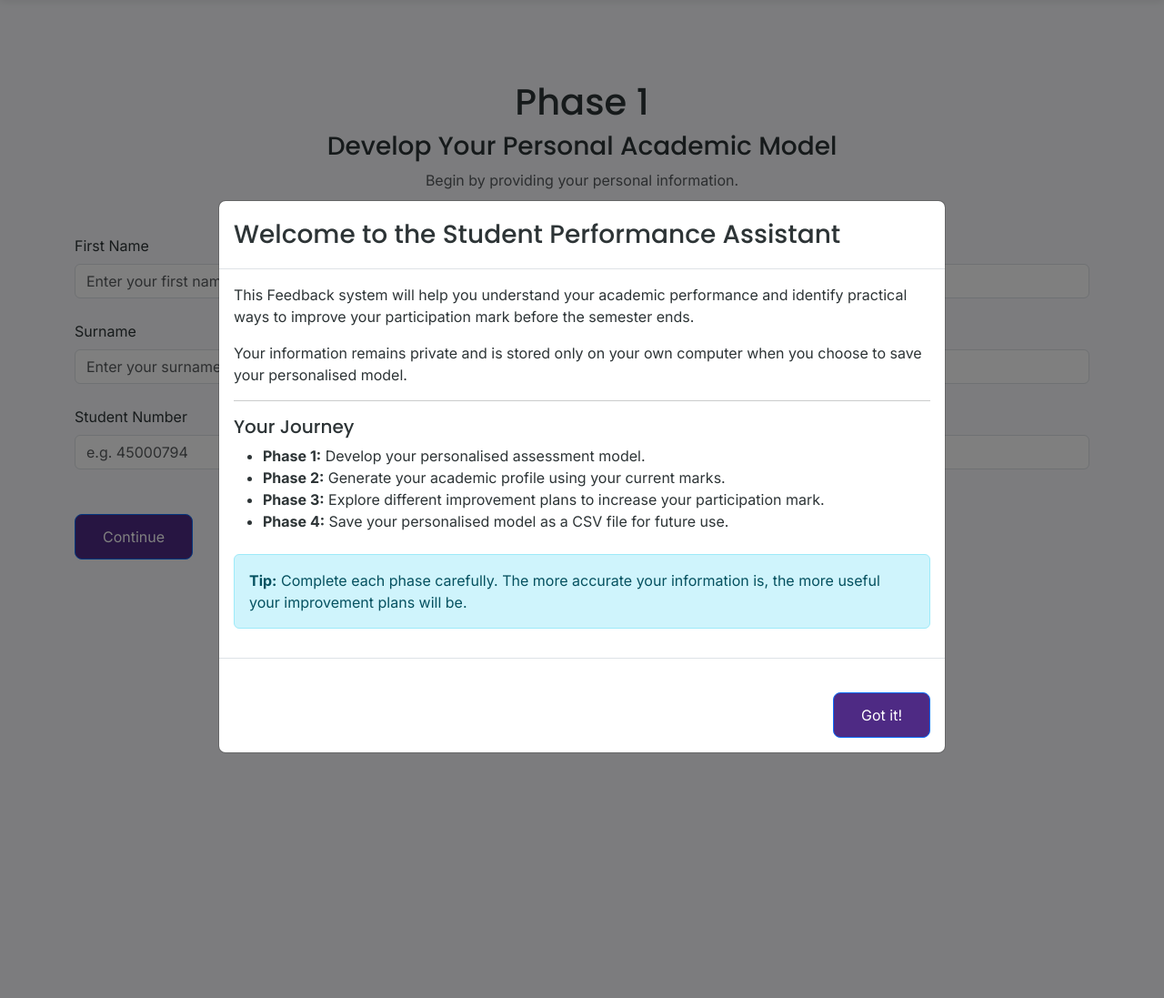
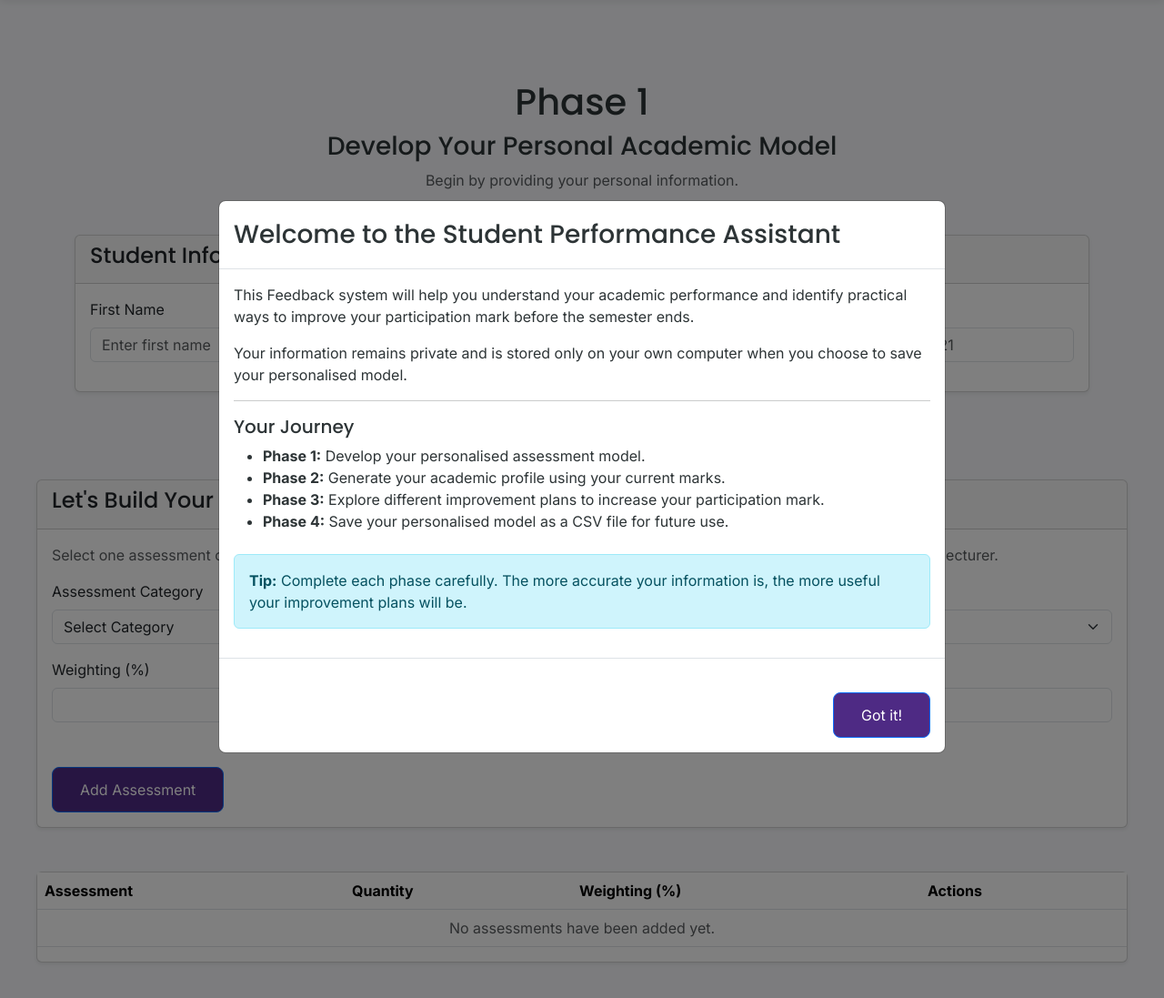
Before and after one commit to 45000794Ndlakuse/Student-Performance-Assistant, a Flask app: page /phase1 in a window 1280 px wide. Shown: the part 70-1167 px from the top of the page at 91% size. Run offline with Flask 3, Linux system fonts and the light colour scheme.

Commit message:
Implent phase 1 functionality

```diff
--- a/frontend/static/js/app.js
+++ b/frontend/static/js/app.js
@@ -1 +1,193 @@
 console.log("Student Performance Assistant Loaded.");
+
+// ==========================================
+// Journey Introduction Model
+// ==========================================
+
+//const journeyModalElement = document.getElementById("journeyModal");
+
+//if (journeyModalElement) {
+//
+//    const journeyModal = new bootstrap.Modal(journeyModalElement);
+
+//    journeyModal.show();
+
+//}
+
+document.addEventListener("DOMContentLoaded", () => {
+
+    const category = document.getElementById("assessmentCategory");
+    const quantityContainer = document.getElementById("quantityContainer");
+
+    if (!category) return;
+
+    category.addEventListener("change", function () {
+
+        const multipleCategories = [
+            "Class Test",
+            "Assignment",
+            "Practical Assignment",
+            "Attendance"
+        ];
+
+        if (multipleCategories.includes(this.value)) {
+
+            quantityContainer.style.display = "block";
+
+        } else {
+
+            quantityContainer.style.display = "none";
+
+        }
+
+    });
+
+});
+
+// ==========================================
+// Assessment Builder
+// ==========================================
+
+const addButton = document.getElementById("addAssessment");
+const tableBody = document.getElementById("assessmentTableBody");
+
+const assessmentCategory = document.getElementById("assessmentCategory");
+const assessmentQuantity = document.getElementById("assessmentQuantity");
+const assessmentWeight = document.getElementById("assessmentWeight");
+
+let assessments = [];
+
+if (addButton) {
+
+    addButton.addEventListener("click", () => {
+
+        const category = assessmentCategory.value;
+        const quantity = assessmentQuantity.value || 1;
+        const weight = assessmentWeight.value;
+
+        if (!category) {
+
+            alert("Please select an assessment category.");
+
+            return;
+
+        }
+
+        if (!weight) {
+
+            alert("Please enter the weighting.");
+
+            return;
+
+        }
+
+        if (assessments.some(item => item.category === category)) {
+
+            alert("This assessment category has already been added.");
+
+            return;
+
+        }
+
+        assessments.push({
+
+            category,
+            quantity,
+            weight
+
+        });
+
+        renderAssessmentTable();
+
+        assessmentCategory.selectedIndex = 0;
+        assessmentQuantity.value = "";
+        assessmentWeight.value = "";
+        quantityContainer.style.display = "none";
+
+    });
+
+}
+
+function renderAssessmentTable() {
+
+    tableBody.innerHTML = "";
+
+    assessments.forEach((assessment, index) => {
+
+        tableBody.innerHTML += `
+
+        <tr>
+
+            <td>${assessment.category}</td>
+
+            <td>${assessment.quantity}</td>
+
+            <td>${assessment.weight}%</td>
+
+            <td>
+
+                <button
+                    class="btn btn-sm btn-warning edit-btn"
+                    data-index="${index}">
+
+                    Edit
+
+                </button>
+
+                <button
+                    class="btn btn-sm btn-danger delete-btn"
+                    data-index="${index}">
+
+                    Delete
+
+                </button>
+
+            </td>
+
+        </tr>
+
+        `;
+
+    });
+
+    attachButtonEvents();
+
+}
+
+function attachButtonEvents() {
+
+    document.querySelectorAll(".delete-btn").forEach(button => {
+
+        button.onclick = function () {
+
+            const index = this.dataset.index;
+
+            assessments.splice(index, 1);
+
+            if (assessments.length === 0) {
+
+                tableBody.innerHTML = `
+
+                <tr>
+
+                    <td colspan="4" class="text-center text-muted">
+
+                        No assessments have been added yet.
+
+                    </td>
+
+                </tr>
+
+                `;
+
+                return;
+
+            }
+
+            renderAssessmentTable();
+
+        };
+
+    });
+
+}
--- a/frontend/templates/phase1.html
+++ b/frontend/templates/phase1.html
@@ -27,9 +27,19 @@ assessment model.
 
     </div>
 
-    <form>
+    <div class="card shadow-sm mb-5">
 
-        <div class="mb-4">
+        <div class="card-header">
+
+            <h4>Student Information</h4>
+
+        </div>
+
+        <div class="card-body">
+
+            <div class="row">
+
+                <div class="col-lg-3 col-md-6 mb-3">
 
                     <label class="form-label">
                         First Name
@@ -38,11 +48,12 @@ assessment model.
                     <input
                         type="text"
                         class="form-control"
-                placeholder="Enter your first name">
+                        id="firstName"
+                        placeholder="Enter first name">
 
                 </div>
 
-        <div class="mb-4">
+                <div class="col-lg-3 col-md-6 mb-3">
 
                     <label class="form-label">
                         Surname
@@ -51,11 +62,12 @@ assessment model.
                     <input
                         type="text"
                         class="form-control"
-                placeholder="Enter your surname">
+                        id="surname"
+                        placeholder="Enter surname">
 
                 </div>
 
-        <div class="mb-4">
+                <div class="col-lg-3 col-md-6 mb-3">
 
                     <label class="form-label">
                         Student Number
@@ -64,31 +76,206 @@ assessment model.
                     <input
                         type="text"
                         class="form-control"
+                        id="studentNumber"
                         placeholder="e.g. 45000794">
+
+                </div>
+
+                <div class="col-lg-3 col-md-6 mb-3">
+
+                    <label class="form-label">
+                        Module
+                    </label>
+
+                    <input
+                        type="text"
+                        class="form-control"
+                        id="module"
+                        placeholder="e.g. CMPG321">
+
+                </div>
+
+            </div>
+
+        </div>
+
+    </div>
+
+</div>
+
+</div>
+
+<div class="card shadow-sm">
+
+    <div class="card-header">
+
+        <h4>
+
+            Let's Build Your Assessment Plan
+
+        </h4>
+
+    </div>
+
+    <div class="card-body">
+
+        <p class="text-muted">
+
+            Select one assessment category at a time.
+            After adding it, continue until your assessment
+            plan matches the one provided by your lecturer.
+
+        </p>
+
+        <div class="mb-3">
+
+            <label class="form-label">
+
+                Assessment Category
+
+            </label>
+
+            <select
+                class="form-select"
+                id="assessmentCategory">
+
+                <option selected disabled>
+
+                    Select Category
+
+                </option>
+
+                <option>
+
+                    Semester Test
+
+                </option>
+
+                <option>
+
+                    Class Test
+
+                </option>
+
+                <option>
+
+                    Assignment
+
+                </option>
+
+                <option>
+
+                    Project
+
+                </option>
+
+                <option>
+
+                    Practical Assignment
+
+                </option>
+
+                <option>
+
+                    Attendance
+
+                </option>
+
+            </select>
+
+        </div>
+
+        <div
+            class="mb-3"
+            id="quantityContainer"
+            style="display:none;">
+
+            <label class="form-label">
+
+                Number of Assessments
+
+            </label>
+
+            <input
+                type="number"
+                class="form-control"
+                min="1"
+                id="assessmentQuantity">
+
+        </div>
+
+        <div class="mb-4">
+
+            <label class="form-label">
+
+                Weighting (%)
+
+            </label>
+
+            <input
+                type="number"
+                class="form-control"
+                min="1"
+                max="100"
+                id="assessmentWeight">
+
 
         </div>
 
         <button
             class="btn btn-primary"
-            type="button">
+            type="button"
+            id="addAssessment">
 
-            Continue
+            Add Assessment
 
         </button>
+    </div>
 
-    </form>
+</div>
 
+<div class="card shadow-sm mt-5">
+
+    <table class="table table-hover" id="assessmentTable">
+
+    <thead>
+
+        <tr>
+
+            <th>Assessment</th>
+
+            <th>Quantity</th>
+
+            <th>Weighting (%)</th>
+
+            <th>Actions</th>
+
+        </tr>
+
+    </thead>
+
+    <tbody id="assessmentTableBody">
+
+        <tr id="emptyRow">
+
+            <td colspan="4" class="text-center text-muted">
+
+                No assessments have been added yet.
+
+            </td>
+
+        </tr>
+
+    </tbody>
+
+</table>
 </div>
 
 <!-- ===========================
      Journey Introduction Popup
 =========================== -->
 
-<div
-class="modal fade"
-id="journeyModal"
-tabindex="-1"
-aria-hidden="true">
+<div class="modal fade" id="journeyModal" tabindex="-1" aria-hidden="true">
 
     <div class="modal-dialog modal-lg modal-dialog-centered">
 
@@ -108,13 +295,15 @@ Welcome to the Student Performance Assistant
 
                 <p>
 
-This Feedback system will help you understand your academic performance and identify practical ways to improve your participation mark before the semester ends.
+                    This Feedback system will help you understand your academic performance and identify practical ways
+                    to improve your participation mark before the semester ends.
 
                 </p>
 
                 <p>
 
-Your information remains private and is stored only on your own computer when you choose to save your personalised model.
+                    Your information remains private and is stored only on your own computer when you choose to save
+                    your personalised model.
 
                 </p>
 
@@ -150,7 +339,8 @@ Save your personalised model as a CSV file for future use.
 
                     <strong>Tip:</strong>
 
-Complete each phase carefully. The more accurate your information is, the more useful your improvement plans will be.
+                    Complete each phase carefully. The more accurate your information is, the more useful your
+                    improvement plans will be.
 
                 </div>
 
@@ -158,10 +348,7 @@ Complete each phase carefully. The more accurate your information is, the more u
 
             <div class="modal-footer">
 
-<button
-type="button"
-class="btn btn-primary"
-data-bs-dismiss="modal">
+                <button type="button" class="btn btn-primary" data-bs-dismiss="modal">
 
                     Got it!
 
@@ -174,6 +361,7 @@ Got it!
     </div>
 
 </div>
+
 
 <script>
 
@@ -189,4 +377,5 @@ document.addEventListener("DOMContentLoaded", function () {
 
 </script>
 
+
 {% endblock %}
```
Also changed, not shown: 1 other file. Lines whose indentation alone changed are shown as unchanged.
